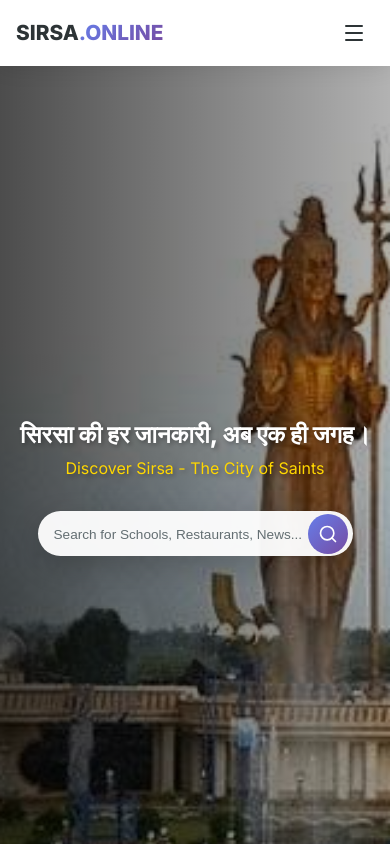
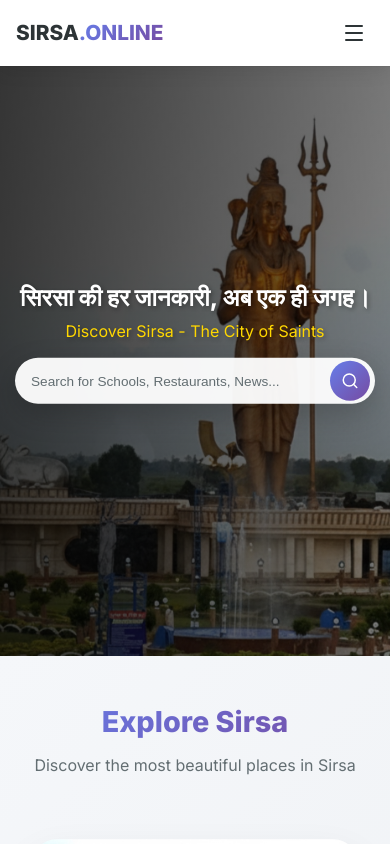
Before and after one commit to Gurirai77/sirsa-online, a Next.js app: page / in a window 390 px wide. Shown: the top 844 px of the page. Built offline with nearby package versions, Linux system fonts and the light colour scheme.

Commit message:
Initial commit: Sirsa Online website

```diff
--- a/app/globals.css
+++ b/app/globals.css
@@ -177,7 +177,7 @@ body {
 }
 
 .hero-section {
-  position: relative;
+   position: relative;
   height: 100vh;
   min-height: 600px;
   width: 100%;
@@ -198,7 +198,14 @@ body {
 
 .hero-image {
   object-fit: cover;
-  transition: transform 8s ease;
+  width: 100%;
+  height: 100%;
+}
+
+/* ✅ FIX: Image nu properly fit karo */
+.hero-background img {
+  object-fit: cover;
+  object-position: center; /* Center position */
 }
 
 .hero-section:hover .hero-image {
@@ -211,28 +218,28 @@ body {
   left: 0;
   width: 100%;
   height: 100%;
-  background: var(--dark-overlay);
+  background: linear-gradient(to right, rgba(0,0,0,0.7), rgba(0,0,0,0.4));
   z-index: 2;
 }
 
 .hero-content {
-  position: relative;
+   position: relative;
   z-index: 3;
   text-align: center;
-  color: var(--text-light);
+  color: white;
   max-width: 900px;
   padding: 0 20px;
   width: 100%;
-  animation: fadeInUp 1s ease;
+  /* ✅ FIX: Content nu thoda uper karo */
+  transform: translateY(-5%);
 }
 
 .hero-title {
-  font-size: clamp(1.8rem, 5vw, 3.5rem);
+ font-size: clamp(1.8rem, 5vw, 3.5rem);
   font-weight: 800;
   line-height: 1.3;
-  margin-bottom: 2rem;
+  margin-bottom: 1.5rem;
   text-shadow: 2px 2px 4px rgba(0,0,0,0.3);
-  word-break: break-word;
 }
 
 .hero-title span {
@@ -250,7 +257,7 @@ body {
 }
 
 .search-form {
-  position: relative;
+ position: relative;
   width: 100%;
 }
 
@@ -262,9 +269,8 @@ body {
   border-radius: 60px;
   background: rgba(255, 255, 255, 0.95);
   font-size: 1.1rem;
-  color: var(--text-dark);
+  color: #333;
   box-shadow: 0 10px 30px rgba(0,0,0,0.2);
-  transition: all 0.3s ease;
 }
 
 .search-input:focus {
@@ -283,7 +289,7 @@ body {
   right: 10px;
   top: 50%;
   transform: translateY(-50%);
-  background: var(--primary-gradient);
+  background: linear-gradient(135deg, #667eea 0%, #764ba2 100%);
   border: none;
   width: 50px;
   height: 50px;
@@ -1582,6 +1588,7 @@ body {
   }
 
   .hero-section {
+     height: 70vh;
     min-height: 400px;
   }
 
@@ -1772,6 +1779,41 @@ body {
   }
 
   @media screen and (max-width: 768px) {
+      .hero-section {
+    height: 80vh; /* Height thodi ghatayo */
+    min-height: 500px;
+     }
+      /* ✅ FIX 1: Image nu properly crop karo */
+  .hero-background img {
+    object-position: 30% center; /* Image nu left shift karo ta key part dikhe */
+  }
+
+  .hero-title span {
+    font-size: 1.1rem;
+  }
+
+  .search-wrapper {
+    width: 100%;
+    padding: 0;
+  }
+
+  .search-input {
+    padding: 1rem 1.2rem;
+    padding-right: 3.2rem;
+    font-size: 1rem;
+  }
+
+  .search-button {
+    width: 45px;
+    height: 45px;
+    right: 5px;
+  }
+
+  .search-button svg {
+    width: 20px;
+    height: 20px;
+  }
+}
     .nav-links {
       background: rgba(30, 40, 50, 0.98);
     }
@@ -1780,7 +1822,6 @@ body {
       background: linear-gradient(135deg, #90a0ff 0%, #b084cc 100%);
     }
   }
-}
 
 /* ===== ACCESSIBILITY ===== */
 @media (prefers-reduced-motion: reduce) {
@@ -2732,3 +2773,293 @@ body {
   transform: none;
   box-shadow: none;
 }
+
+
+
+
+/* ===== HERO SECTION FIXES ===== */
+.hero-section {
+  position: relative;
+  height: 100vh;
+  min-height: 600px;
+  width: 100%;
+  overflow: hidden;
+  display: flex;
+  align-items: center;
+  justify-content: center;
+}
+
+.hero-background {
+  position: absolute;
+  top: 0;
+  left: 0;
+  width: 100%;
+  height: 100%;
+  z-index: 1;
+}
+
+.hero-image {
+  object-fit: cover;
+  width: 100%;
+  height: 100%;
+}
+
+/* ✅ FIX: Image nu properly fit karo */
+.hero-background img {
+  object-fit: cover;
+  object-position: center; /* Center position */
+}
+
+.hero-overlay {
+  position: absolute;
+  top: 0;
+  left: 0;
+  width: 100%;
+  height: 100%;
+  background: linear-gradient(to right, rgba(0,0,0,0.7), rgba(0,0,0,0.4));
+  z-index: 2;
+}
+
+.hero-content {
+  position: relative;
+  z-index: 3;
+  text-align: center;
+  color: white;
+  max-width: 900px;
+  padding: 0 20px;
+  width: 100%;
+  /* ✅ FIX: Content nu thoda uper karo */
+  transform: translateY(-5%);
+}
+
+.hero-title {
+  font-size: clamp(1.8rem, 5vw, 3.5rem);
+  font-weight: 800;
+  line-height: 1.3;
+  margin-bottom: 1.5rem;
+  text-shadow: 2px 2px 4px rgba(0,0,0,0.3);
+}
+
+.hero-title span {
+  display: block;
+  font-size: clamp(1.1rem, 3vw, 1.8rem);
+  font-weight: 400;
+  margin-top: 0.5rem;
+  color: #ffd700;
+}
+
+/* Search Wrapper */
+.search-wrapper {
+  max-width: 600px;
+  width: 90%;
+  margin: 0 auto;
+}
+
+.search-form {
+  position: relative;
+  width: 100%;
+}
+
+.search-input {
+  width: 100%;
+  padding: 1.2rem 1.5rem;
+  padding-right: 3.5rem;
+  border: none;
+  border-radius: 60px;
+  background: rgba(255, 255, 255, 0.95);
+  font-size: 1.1rem;
+  color: #333;
+  box-shadow: 0 10px 30px rgba(0,0,0,0.2);
+}
+
+.search-button {
+  position: absolute;
+  right: 10px;
+  top: 50%;
+  transform: translateY(-50%);
+  background: linear-gradient(135deg, #667eea 0%, #764ba2 100%);
+  border: none;
+  width: 50px;
+  height: 50px;
+  border-radius: 50%;
+  display: flex;
+  align-items: center;
+  justify-content: center;
+  cursor: pointer;
+  transition: all 0.3s ease;
+}
+
+/* ===== RESPONSIVE FIXES ===== */
+
+/* Mobile Styles (768px and below) */
+@media screen and (max-width: 768px) {
+  .hero-section {
+    height: 80vh; /* Height thodi ghatayo */
+    min-height: 500px;
+  }
+
+  /* ✅ FIX 1: Image nu properly crop karo */
+  .hero-background img {
+    object-position: 30% center; /* Image nu left shift karo ta key part dikhe */
+  }
+
+  /* ✅ FIX 2: Search button nu thoda uper adjust karo */
+  .hero-content {
+    transform: translateY(-10%); /* Mobile te hor uper */
+    padding: 0 15px;
+  }
+
+  .hero-title {
+    font-size: 1.8rem;
+    margin-bottom: 1rem;
+  }
+
+  .hero-title span {
+    font-size: 1.1rem;
+  }
+
+  .search-wrapper {
+    width: 100%;
+    padding: 0;
+  }
+
+  .search-input {
+    padding: 1rem 1.2rem;
+    padding-right: 3.2rem;
+    font-size: 1rem;
+  }
+
+  .search-button {
+    width: 45px;
+    height: 45px;
+    right: 5px;
+  }
+
+  .search-button svg {
+    width: 20px;
+    height: 20px;
+  }
+}
+
+/* Small Mobile Styles (480px and below) */
+@media screen and (max-width: 480px) {
+  .hero-section {
+    height: 70vh;
+    min-height: 400px;
+  }
+
+  /* ✅ FIX 3: Chhoti screen te hor uper */
+  .hero-content {
+    transform: translateY(-15%);
+  }
+
+  .hero-title {
+    font-size: 1.5rem;
+  }
+
+  .hero-title span {
+    font-size: 1rem;
+  }
+
+  .search-input {
+    padding: 0.9rem 1rem;
+    padding-right: 3rem;
+    font-size: 0.95rem;
+  }
+
+  .search-input::placeholder {
+    font-size: 0.85rem;
+  }
+
+  .search-button {
+    width: 40px;
+    height: 40px;
+  }
+
+  .search-button svg {
+    width: 18px;
+    height: 18px;
+  }
+}
+
+/* Tablet Styles (768px to 1024px) */
+@media screen and (min-width: 769px) and (max-width: 1024px) {
+  .hero-section {
+    height: 70vh;
+  }
+
+  .hero-content {
+    transform: translateY(-8%);
+  }
+}
+
+/* Large Desktop */
+@media screen and (min-width: 1400px) {
+  .hero-content {
+    transform: translateY(-5%);
+  }
+}
+
+/* ✅ FIX 4: Ensure image always covers properly */
+.hero-background::after {
+  content: '';
+  position: absolute;
+  top: 0;
+  left: 0;
+  width: 100%;
+  height: 100%;
+  background: linear-gradient(135deg, rgba(0,0,0,0.3) 0%, rgba(0,0,0,0.1) 100%);
+  z-index: 1;
+  pointer-events: none;
+}
+
+/* Animation */
+@keyframes fadeInUp {
+  from {
+    opacity: 0;
+    transform: translateY(20px);
+  }
+  to {
+    opacity: 1;
+    transform: translateY(0);
+  }
+}
+
+.hero-content {
+  animation: fadeInUp 1s ease;
+}
+
+
+
+
+
+/* HERO SECTION - SIRF IMAGE CENTER */
+.hero-background {
+  position: absolute;
+  top: 0;
+  left: 0;
+  width: 100%;
+  height: 100%;
+  z-index: 1;
+}
+
+.hero-background img {
+  width: 100%;
+  height: 100%;
+  object-fit: cover;
+  object-position: center; /* 🎯 Image center ch rahegi */
+}
+
+/* Mobile te image center */
+@media screen and (max-width: 768px) {
+  .hero-background img {
+    object-position: center; /* Mobile te vi center */
+  }
+}
+
+/* Chhoti mobile te */
+@media screen and (max-width: 480px) {
+  .hero-background img {
+    object-position: center; /* Chhoti te vi center */
+  }
+}
--- a/app/page.tsx
+++ b/app/page.tsx
@@ -16,7 +16,7 @@ export default function HomePage() {
   };
 
   const tourismPlaces = [
-    { name: "Tara Baba Kutiya", image: "/tourism/tara-baba-kutiya.jpg", location: "Sirsa City" },
+    { name: "Tara Baba Kutiya", image: "/tourism/tara-baba-kutiya-hd.png", location: "Sirsa City" },
     { name: "Atlantic Water Park", image: "/tourism/atlantic-water-park.jpg", location: "Hisar Road" },
     { name: "Ohm Cine Garden", image: "/tourism/ohm-cine-garden.jpg", location: "Dabwali Road" },
     { name: "Surkhab Tourist Complex", image: "/tourism/surkhab-tourist-complex.jpg", location: "Rania Road" },
@@ -39,7 +39,7 @@ export default function HomePage() {
       <section className="hero-section">
         <div className="hero-background">
           <Image
-            src="/tourism/tara-baba-kutiya.jpg"
+            src="/tourism/tara-baba-kutiya-hd.png"
             alt="Tara Baba Kutiya"
             fill
             priority
```
Also changed, not shown: public/tourism/tara-baba-kutiya-hd.png (added).
